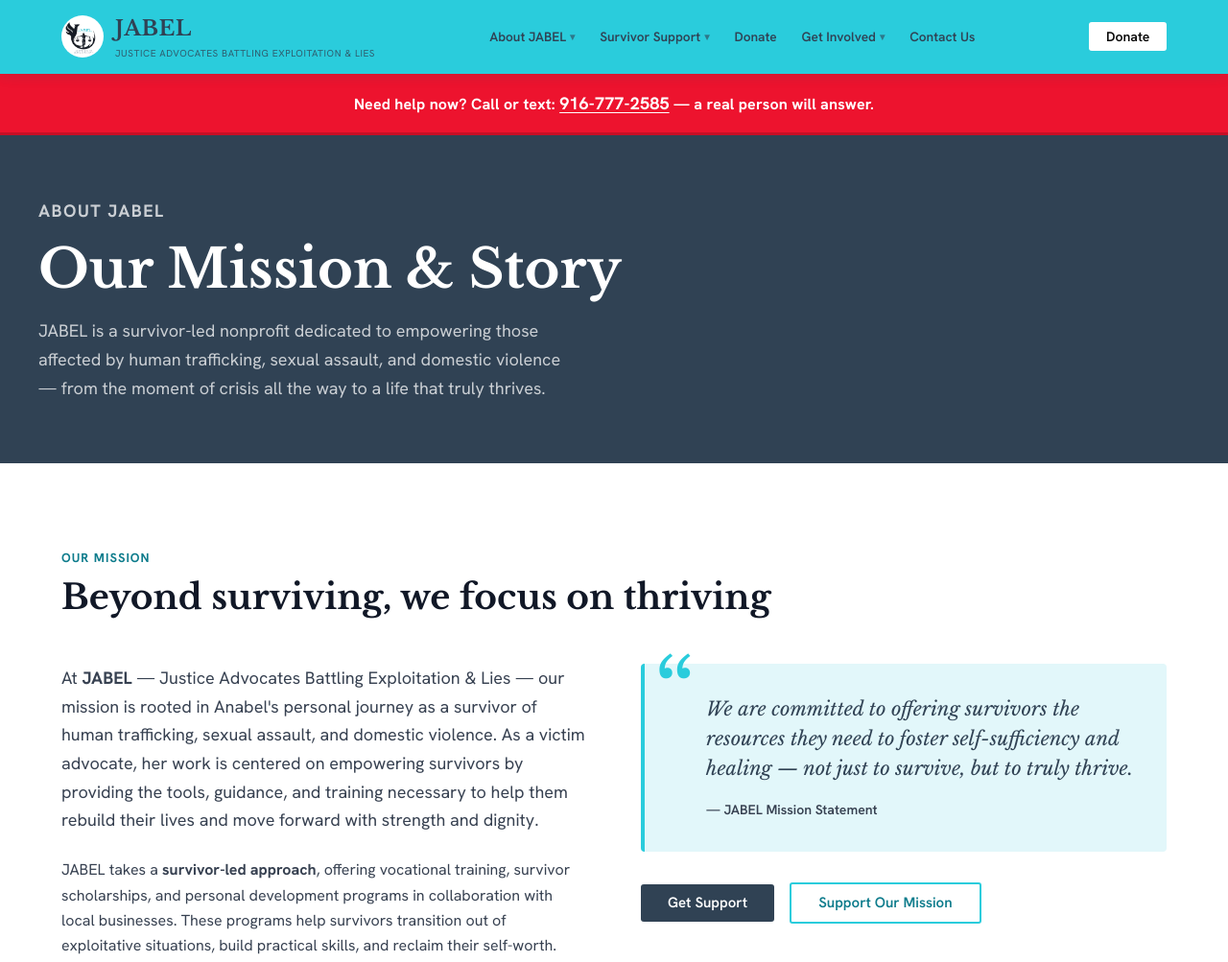
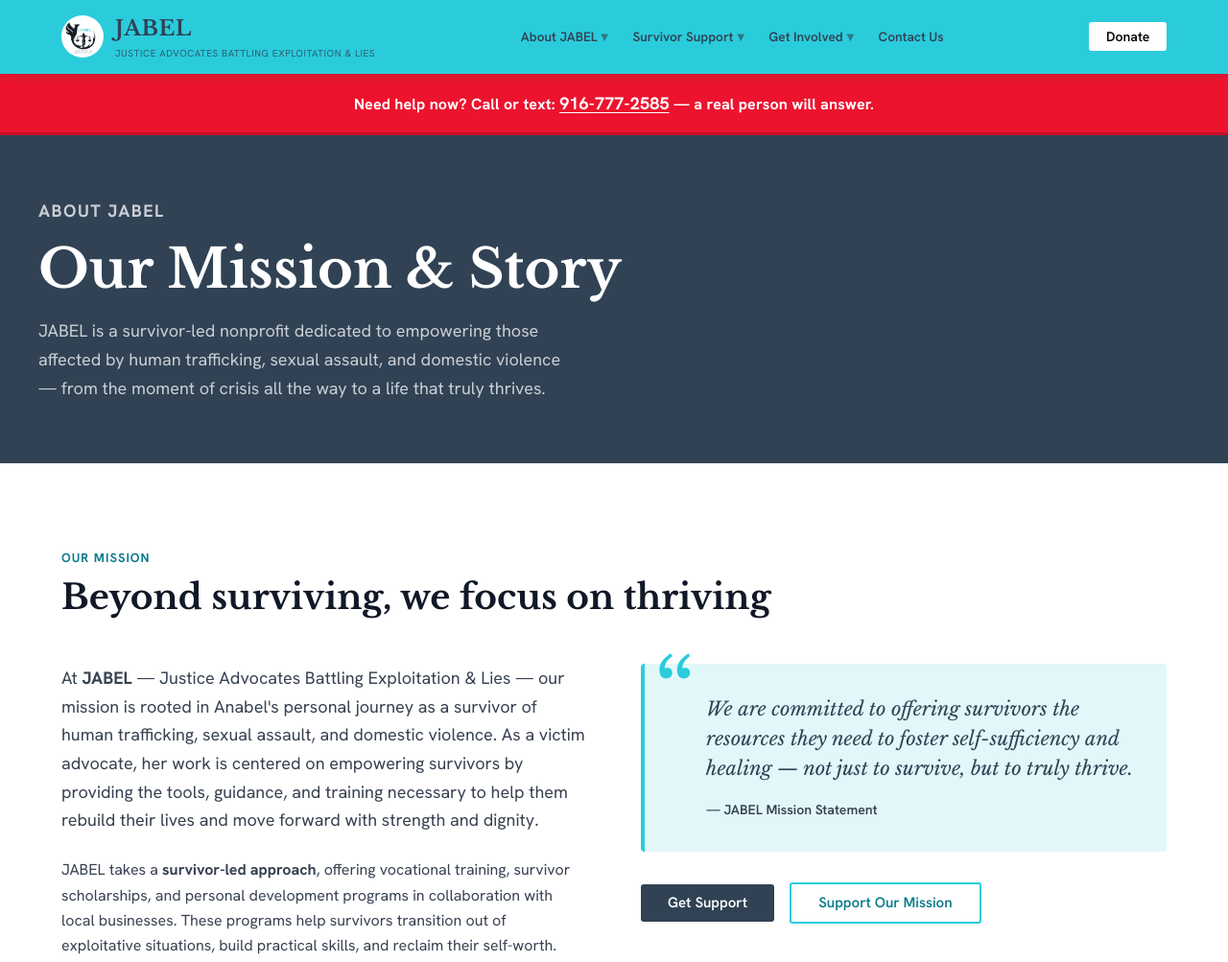
Before and after one commit to jennyfromtheweb/jabel-website, a plain HTML site: page JABEL/about.html in a window 1280 px wide. Shown: the top 1003 px of the page at 96% size. Drawn offline with nearby package versions, Linux system fonts and the light colour scheme.

Commit message:
stylistic enhancements

```diff
--- a/JABEL/about.html
+++ b/JABEL/about.html
@@ -40,7 +40,6 @@
             <li><a href="survivor-support.html#submit-report">Submit a Report</a></li>
           </ul>
         </li>
-        <li class="nav__item"><a href="donate.html">Donate</a></li>
         <li class="nav__item nav__item--dropdown">
           <a href="get-involved.html">Get Involved <span class="chevron">▾</span></a>
           <ul class="nav__dropdown" role="list">
@@ -73,7 +72,6 @@
         <a href="survivor-support.html#resources">Resources</a>
         <a href="survivor-support.html#submit-report">Submit a Report</a>
       </div>
-      <a href="donate.html" class="nav__mobile-link">Donate</a>
       <a href="get-involved.html" class="nav__mobile-link">Get Involved</a>
       <div class="nav__mobile-sub">
         <a href="get-involved.html#events">Events</a>
--- a/JABEL/styles.css
+++ b/JABEL/styles.css
@@ -155,7 +155,7 @@
   transition: color var(--transition), background var(--transition);
 }
 .nav__item > a:hover, .nav__item > a.active { color: var(--navy); background: transparent; }
-.nav__item > a .chevron { font-size: .65rem; transition: transform var(--transition); opacity: .6; }
+.nav__item > a .chevron { font-size: .85rem; transition: transform var(--transition); opacity: .6; }
 .nav__item:hover > a .chevron { transform: rotate(180deg); }
 
 /* Dropdowns */
```
Also changed, not shown: JABEL/contact.html (+0 -2 lines), JABEL/donate.html (+0 -1 lines), JABEL/get-involved.html (+0 -2 lines), JABEL/index.html (+0 -2 lines), JABEL/survivor-support.html (+0 -2 lines).
